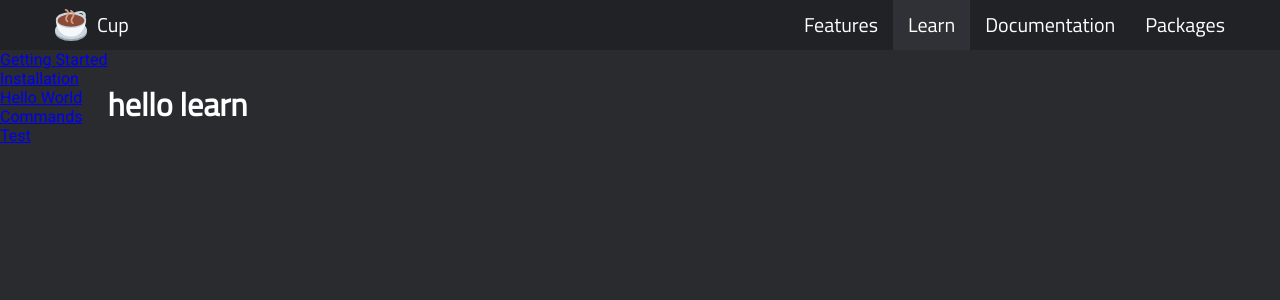
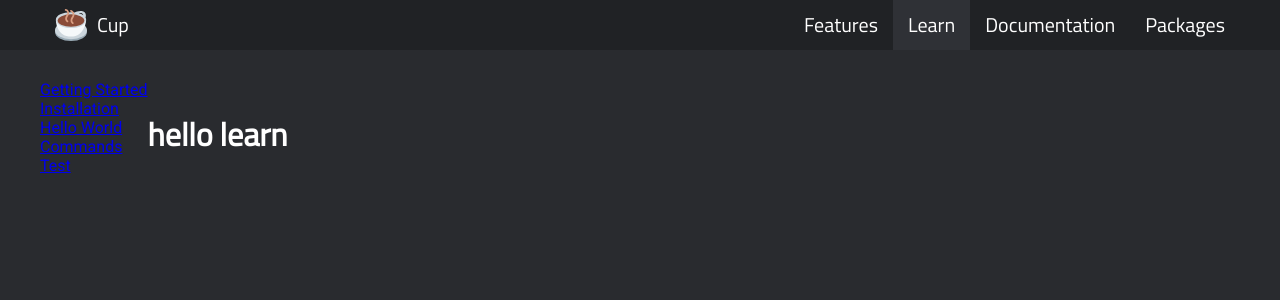
Before and after one commit to cup-lang/cup-lang.org, a Jekyll site: the page built from learn.html, in a window 1280 px wide. Shown: the top 300 px of the page. Built offline with Jekyll 4.4.1, drawn with Linux system fonts in a browser that asks for light colours.

Commit message:
Update learn.html

```diff
--- a/_layouts/learn.html
+++ b/_layouts/learn.html
@@ -1,7 +1,7 @@
 ---
 layout: default
 ---
-<div id="learn">
+<div id="learn" class="section-content content">
     <div id="learn-nav">
         {% for item in site.learn %}
         <a class="learn-link" href="/learn/{{ item.url }}">{{ item.name }}
```
